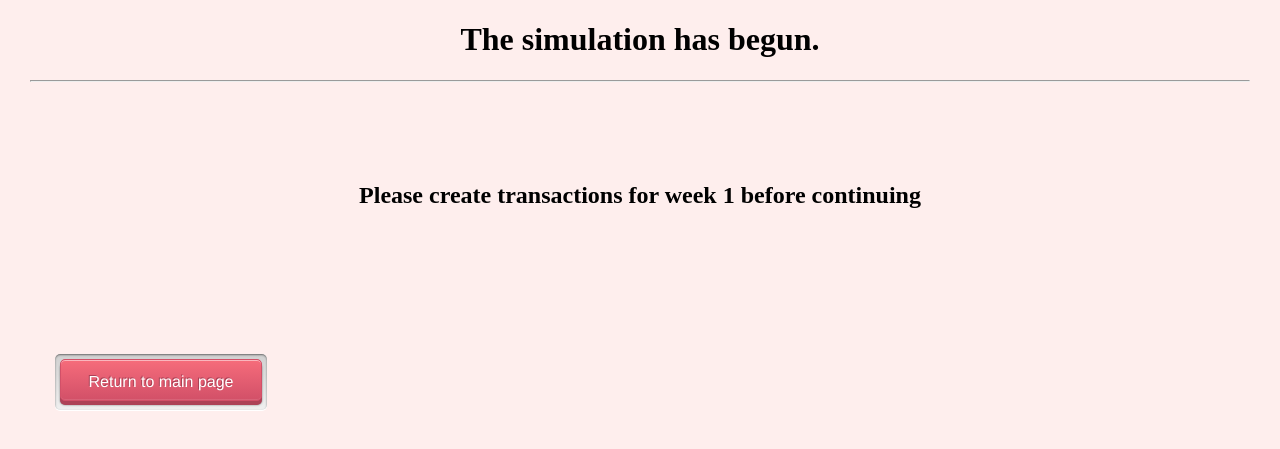
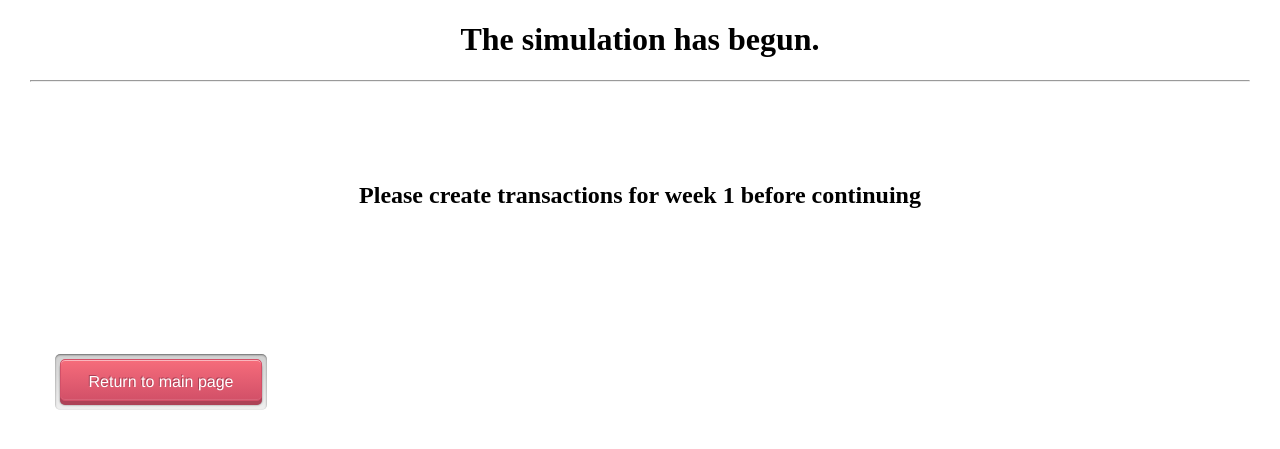
Before and after one commit to duntytelessia/supply_chain, a Django app: page /controltower/begin_simulation in a window 1280 px wide. Shown: the top 449 px of the page. Run offline with Django 4.2, Linux system fonts and the light colour scheme; the visitor is signed in with stand-in values (Sample User, id 1); data comes from the database, SQL or seed files in the repository; data that the repository does not hold is empty; parts of the project's set-up code (start-up, migrations or seed data) failed here and were passed over.

Commit message:
Update begin_simulation.html

```diff
--- a/PycharmProjects/django_Projects/Projet_1/controltower/templates/controltower/begin_simulation.html
+++ b/PycharmProjects/django_Projects/Projet_1/controltower/templates/controltower/begin_simulation.html
@@ -19,7 +19,6 @@
             color: blue;
         }
         body{
-            background-color: #feeeed;
             margin: 10px 30px 10px 30px;
         }
         .push_button {
```
